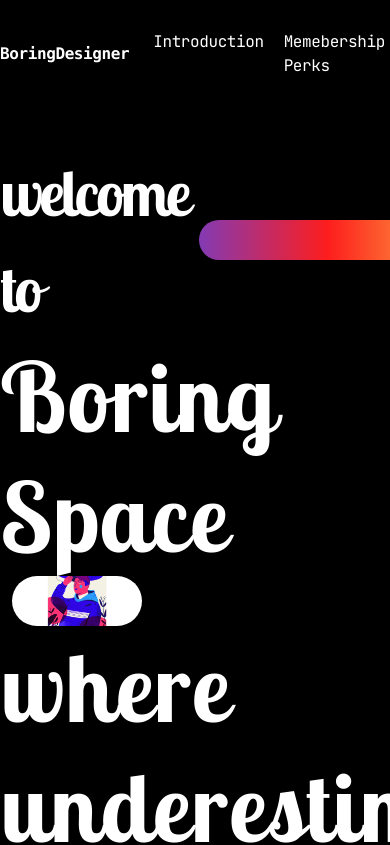
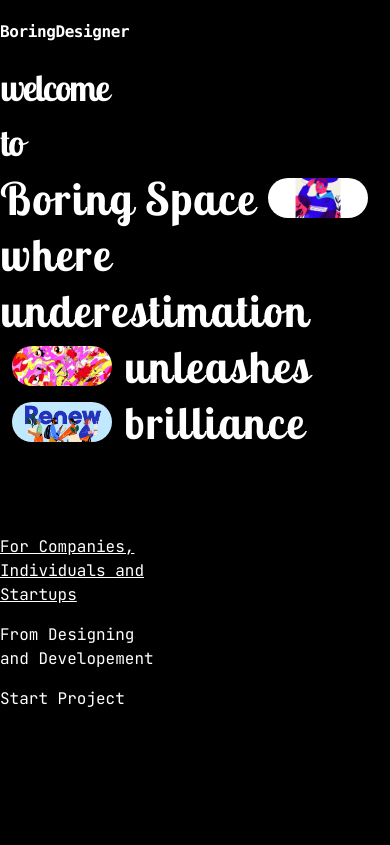
Before and after one commit to AdityaSrivastava185/Design, a Next.js app: page / in a window 390 px wide. Shown: the top 845 px of the page. Built offline with nearby package versions, Linux system fonts and the light colour scheme.

Commit message:
page responsiveness added

```diff
--- a/src/app/components/Home/Hero.jsx
+++ b/src/app/components/Home/Hero.jsx
@@ -5,21 +5,21 @@ import React from "react";
 const HeroPage = () => {
   return (
     <>
-      <div className="mt-1 pt-10 rw-full ">
+      <div className="mt-1 pt-3 lg:pt-10 w-full ">
         <div className="flex items-center w-full">
-          <h1 className="text-white text-[4rem] font-extrabold font-lobster tracking-tighter">
+          <h1 className="text-white text-[2.3rem] md:text-[2rem] lg:text-[4rem] font-extrabold font-lobster tracking-tighter">
             welcome to
           </h1>
           <span className="ml-3 inline-flex items-center">
-            <div className="relative h-[40px] w-[66vw] inline-flex rounded-full bg-gradient-to-r from-[#833ab4] via-[#fd1d1d] to-[#fcb045]"></div>
+            <div className="relative  lg:h-[40px] w-[66vw] inline-flex rounded-full bg-gradient-to-r from-[#833ab4] via-[#fd1d1d] to-[#fcb045]"></div>
           </span>
         </div>
-        <div className="flex flex-col w-full font-extrabold">
-          <div className="inline-block font-lobster font-extrabold tracking-widest  max-w-[100vw] w-full">
-            <h2 className="text-white flex flex-wrap  text-[6rem] md:text-[5rem] leading-tight">
+        <div className="flex flex-col w-full font-extrabold pb-[10vh]">
+          <div className="inline-block font-lobster font-extrabold tracking-widest max-w-[100vw] w-full">
+            <h2 className="text-white flex flex-wrap text-[2.8rem] lg:text-[6rem] md:text-[4rem] leading-tight">
               Boring Space{" "}
               <span className="mx-3 inline-flex items-center">
-                <div className="relative h-[50px] w-[130px] inline-flex">
+                <div className="relative h-[40px] w-[100px] md:h-[50px] md:w-[130px] inline-flex">
                   <Image
                     className="rounded-full"
                     src="/1.png"
@@ -31,7 +31,7 @@ const HeroPage = () => {
               </span>{" "}
               where underestimation{" "}
               <span className="mx-3 inline-flex items-center">
-                <div className="relative h-[50px] w-[130px] inline-flex">
+                <div className="relative  h-[40px] w-[100px] md:h-[50px] md:w-[130px] inline-flex">
                   <Image
                     className="rounded-full object-center"
                     src="/3.png"
@@ -43,7 +43,7 @@ const HeroPage = () => {
               </span>{" "}
               unleashes{" "}
               <span className="mx-3 inline-flex items-center">
-                <div className="relative h-[50px] w-[130px] inline-flex">
+                <div className="relative  h-[40px] w-[100px] md:h-[50px] md:w-[130px] inline-flex">
                   <Image
                     src="/2.png"
                     className="rounded-full object-top"
@@ -57,10 +57,10 @@ const HeroPage = () => {
             </h2>
           </div>
         </div>
-        <hr className="border-t-2 border-white md:mt-[10vh] md:mb-[3vh]  my-6" />
-        <div className="text-white font-jetbrainmono flex flex-col md:flex-row md:items-center md:justify-between">
+        <hr className="hidden md:block border-t-2 border-white md:mt-[10vh] md:mb-[3vh] my-6" />
+        <div className="text-white font-jetbrainmono flex flex-col gap-[1rem] md:flex-row md:items-center md:justify-between">
           <Link href="/companies">
-            <p className="cursor-pointer hover:underline">
+            <p className="cursor-pointer underline">
               For Companies, <br /> Individuals and <br /> Startups
             </p>
           </Link>
--- a/src/app/components/Home/Navbar.jsx
+++ b/src/app/components/Home/Navbar.jsx
@@ -3,7 +3,7 @@ import React from "react";
 
 const Navbar = () => {
   return (
-    <div className={`font-jetbrainmono tracking-tight pb-3`}>
+    <div className={`font-jetbrainmono tracking-tight `}>
       <div className={``}>
         <div
           className={`flex md:flex-row md:items-center md:justify-between md:gap-[18px]`}
@@ -16,7 +16,7 @@ const Navbar = () => {
               BoringDesigner
             </Link>
             <div
-              className={`text-white flex md:flex-row md:items-center md:justify-center gap-[20px]`}
+              className={`text-white md:flex md:flex-row md:items-center md:justify-center gap-[20px] hidden `}
             >
               <div>
                 <Link href={`#`}>Introduction</Link>
@@ -33,7 +33,7 @@ const Navbar = () => {
             </div>
           </div>
           <div
-            className={`flex md:flex-row md:items-center md:justify-center md:gap-[20px]`}
+            className={` hidden md:flex md:flex-row md:items-center md:justify-center md:gap-[20px]`}
           >
             <div
               className={`text-white flex items-center justify-center md:gap-[30px]`}
```
